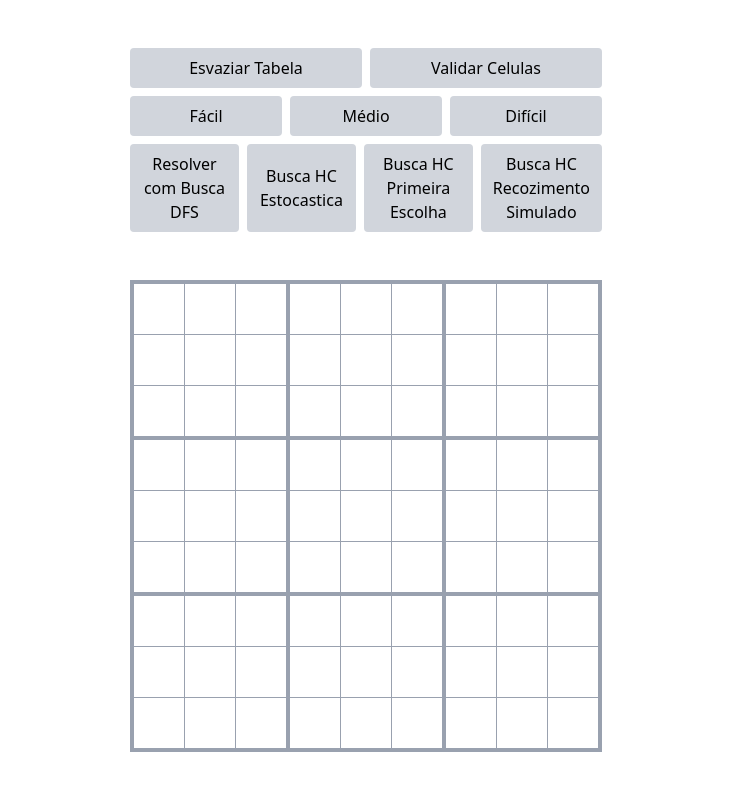
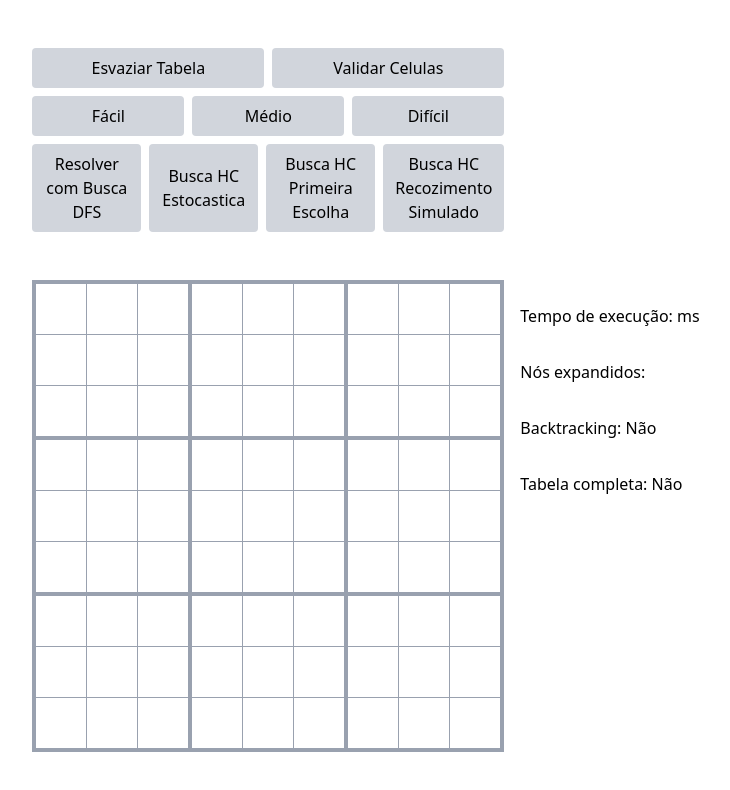
Before and after one commit to joao-smartins/sudoku, a Next.js app: page / in a window 1280 px wide. Shown: the top 790 px of the page, without its empty margins (274-1004 px from the left). Built offline with nearby package versions, Linux system fonts and the light colour scheme.

Commit message:
feat: prototipo de state de métricas em busca por profundidade

```diff
--- a/src/app/components/Tabela/Tabela.tsx
+++ b/src/app/components/Tabela/Tabela.tsx
@@ -14,14 +14,25 @@ const DELAY = 50;
 const ANIMADO = false;
 
 const Tabela = (props: TabelaSudokuProps) => {
-  const { tabela, setTabela, isLoading, setIsLoading } = props;
+  const { tabela, setTabela, isLoading, setIsLoading, metricas, setMetricas } = props;
 
-  const Carregando = () => {
+  const Carregando = (flag : boolean = true) => {
+    if(flag) {
+      limparMetricas();
+    }
     if(isLoading) {
       alert("Aguarde a conclusão da resolução atual antes de iniciar uma nova.");
       return true;
     }
     return false
+  }
+
+  const limparMetricas = () => {
+    setMetricas && setMetricas({
+      tempoExecucao: 0,
+      nosExpandidos: 0,
+      backtracking: null,
+    });
   }
 
   const semMaisPossibilidades = (linha: number, coluna: number) => {
@@ -232,7 +243,7 @@ const Tabela = (props: TabelaSudokuProps) => {
 
   const handleBuscaProfundidade = () => {
     if (!verificarTabelaValida()) return;
-    const tabelaResolvida = buscaPorProfundidade(tabela);
+    const tabelaResolvida = buscaPorProfundidade(tabela, setMetricas);
     if (tabelaResolvida) {
       //setTabela(tabelaResolvida);
       modoExibicao(tabelaResolvida);
@@ -287,11 +298,13 @@ const Tabela = (props: TabelaSudokuProps) => {
   const classeBotaoGenerico = 'flex-1 py-2 bg-gray-300 hover:bg-gray-600 hover:text-white px-3 rounded';
 
   return (
+    <>
+      <div className="flex flex-row">
         <div>
             <div className="flex flex-col gap-2 max-w-73 sm:max-w-118">
               <div className="flex flex-wrap justify-between gap-2">
                 <button className={classeBotaoGenerico} onClick={() => !Carregando() && esvaziarTabela()}>Esvaziar Tabela</button>
-            <button className={classeBotaoGenerico} onClick={() => !Carregando() && revalidarTodasCelulas(tabela)}>Validar Celulas</button>
+                <button className={classeBotaoGenerico} onClick={() => !Carregando(false) && revalidarTodasCelulas(tabela)}>Validar Celulas</button>
               </div>
               <div className="flex flex-wrap justify-between gap-2">
                 <button className={classeBotaoGenerico} onClick={() => !Carregando() && handleCarregarModelo(SUDOKU_FACIL)}>Fácil</button>
@@ -321,6 +334,17 @@ const Tabela = (props: TabelaSudokuProps) => {
             </tbody>
           </table>
             </div>
+            <div className="flex flex-col gap-1 pl-4 justify-center flex-wrap">
+              <span className="text-sm sm:text-base">Tempo de execução: {metricas?.tempoExecucao.toFixed(2)} ms</span>
+              <br />
+              <span className="text-sm sm:text-base">Nós expandidos: {metricas?.nosExpandidos}</span>
+              <br />
+              <span className="text-sm sm:text-base">Backtracking: {metricas?.backtracking ? metricas?.backtracking : "Não"}</span>
+              <br />
+              <span className="text-sm sm:text-base">Tabela completa: {totalmentePreenchida(tabela) ? "Sim" : "Não"}</span>
+            </div>
+      </div>
+    </>
   );
 };
 export default Tabela;
--- a/src/app/page.tsx
+++ b/src/app/page.tsx
@@ -1,20 +1,20 @@
 "use client"
 import { useEffect, useState } from "react";
-import { TabelaSudoku } from "./utils/tipos";
+import { Metricas, TabelaSudoku } from "./utils/tipos";
 import Tabela from "./components/Tabela/Tabela";
 import { preencherTabela } from "./utils/funcoes";
 
 export default function Home() {
   const [sudokuTable, setSudokuTable] = useState<TabelaSudoku | undefined>();
   const [isLoading, setIsLoading] = useState(false);
-
+  const [metricas, setMetricas] = useState<Metricas | undefined>();
   useEffect(() => {
     preencherTabela(setSudokuTable);
   }, []);
 
   return (
     <div className="flex flex-col flex-1 items-center justify-center">
-      {sudokuTable && <Tabela tabela={sudokuTable} setTabela={setSudokuTable} isLoading={isLoading} setIsLoading={setIsLoading} />}
+      {sudokuTable && <Tabela tabela={sudokuTable} setTabela={setSudokuTable} isLoading={isLoading} setIsLoading={setIsLoading} metricas={metricas} setMetricas={setMetricas} />}
     </div>
   );
 }
--- a/src/app/utils/buscasCegas.ts
+++ b/src/app/utils/buscasCegas.ts
@@ -6,7 +6,7 @@ import {
   tabelaPossuiCelulaInvalida,
   verificarCelulaPreInsercao,
 } from "./funcoes";
-import { CelulaSudoku, TabelaSudoku } from "./tipos";
+import { CelulaSudoku, Metricas, TabelaSudoku } from "./tipos";
 const LIMITE = 9;
 
 // Busca em Profundidade
@@ -22,7 +22,7 @@ const LIMITE = 9;
 //         fronteira.empilha(vizinho)
 //   retorna falha
 
-export const buscaPorProfundidade = (tabela: TabelaSudoku) => {
+export const buscaPorProfundidade = (tabela: TabelaSudoku, setMetricas?: React.Dispatch<React.SetStateAction<Metricas | undefined>>) => {
   let tabelaCopia: TabelaSudoku = copiarTabela(tabela);
   let fronteira: CelulaSudoku[] = [];
   let visitados: CelulaSudoku[] = [];
@@ -111,6 +111,13 @@ export const buscaPorProfundidade = (tabela: TabelaSudoku) => {
           console.log("Solução válida:", solucaoValida);
           console.log("Tempo de execução:", `${tempoTotalMs.toFixed(2)} ms`);
           console.log("Backtracking:", backtracking);
+          if (setMetricas) {
+            setMetricas({
+              tempoExecucao: tempoTotalMs,
+              nosExpandidos: nosExpandidos,
+              backtracking: backtracking,
+            });
+          }
           return tabelaCopia;
         }
       }
@@ -128,5 +135,12 @@ export const buscaPorProfundidade = (tabela: TabelaSudoku) => {
   console.log("Solução válida:", solucaoValida);
   console.log("Tempo de execução:", `${tempoTotalMs.toFixed(2)} ms`);
   console.log("Backtracking:", backtracking);
+  if (setMetricas) {
+    setMetricas({
+      tempoExecucao: tempoTotalMs,
+      nosExpandidos: nosExpandidos,
+      backtracking: backtracking,
+    });
+  }
   return null;
 };
--- a/src/app/utils/tipos.ts
+++ b/src/app/utils/tipos.ts
@@ -14,6 +14,8 @@ export interface TabelaSudokuProps {
   setTabela: React.Dispatch<React.SetStateAction<TabelaSudoku | undefined>>;
   isLoading: boolean;
   setIsLoading: React.Dispatch<React.SetStateAction<boolean>>;
+  metricas?: Metricas;
+  setMetricas?: React.Dispatch<React.SetStateAction<Metricas | undefined>>;
 }
 
 export interface BotaoTabelaProps {
@@ -23,3 +25,9 @@ export interface BotaoTabelaProps {
   onKeyDown?: (e: React.KeyboardEvent<HTMLButtonElement>) => void;
   onFocus?: () => void;
 }
+
+export type Metricas = {
+  tempoExecucao: number;
+  nosExpandidos: number;
+  backtracking: number | null;
+}
```
Lines whose indentation alone changed are shown as unchanged.
